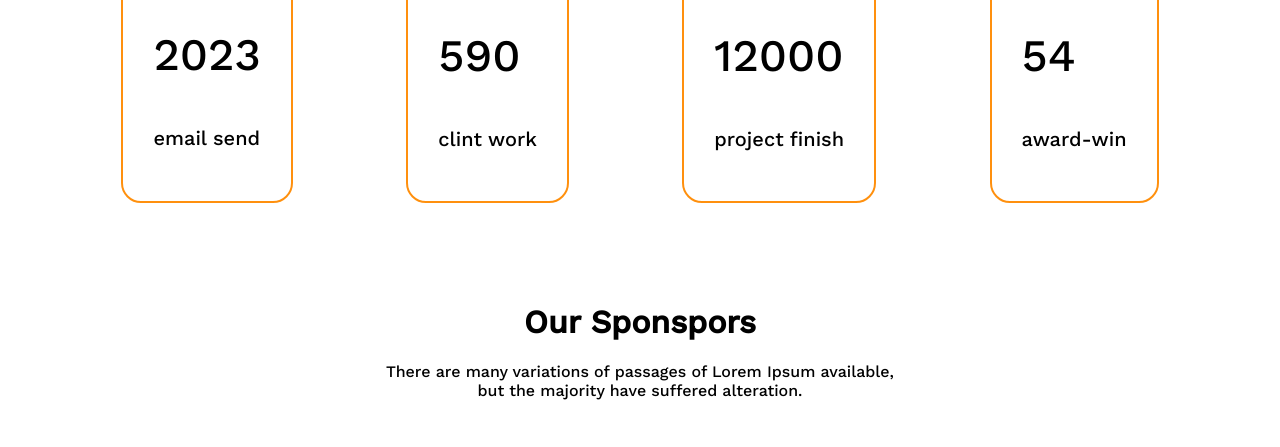
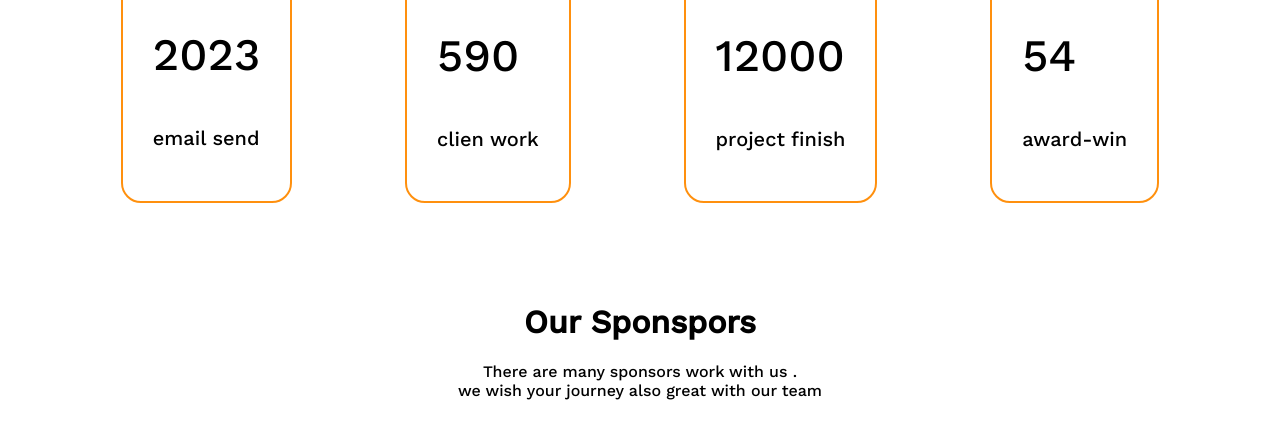
Before and after one commit to mehedi-hassan-sohan/assignment, a plain HTML site: page index.html in a window 1280 px wide. Shown: the part 3860-4307 px from the top of the page. Drawn offline with nearby package versions, Linux system fonts and the light colour scheme; files whose address does not match are found by name.

Commit message:
finish-assingment

```diff
--- a/index.html
+++ b/index.html
@@ -147,7 +147,7 @@
   <div class="icon">
     <img src="./images/icons//customers.png" alt="">
     <p class="icon-title">590</p>
-    <p class="icon-dis">clint work</p>
+    <p class="icon-dis"> clien work</p>
   </div>
   <div class="icon">
     <img src="./images/icons/projects.png" alt="">
@@ -166,7 +166,7 @@
  <!-- fifth section -->
    <div class="fifth-header"></div>
   <h1 class="fth-title">Our Sponspors</h1>
-   <p class="fth-dis" >There are many variations of passages of Lorem Ipsum available,<br> but the majority have suffered alteration.</p>
+   <p class="fth-dis" >There are many  sponsors work with us .<br>  we wish your journey also great with our team</p>
    </div>
 
    <section class="fifth-container">
```
